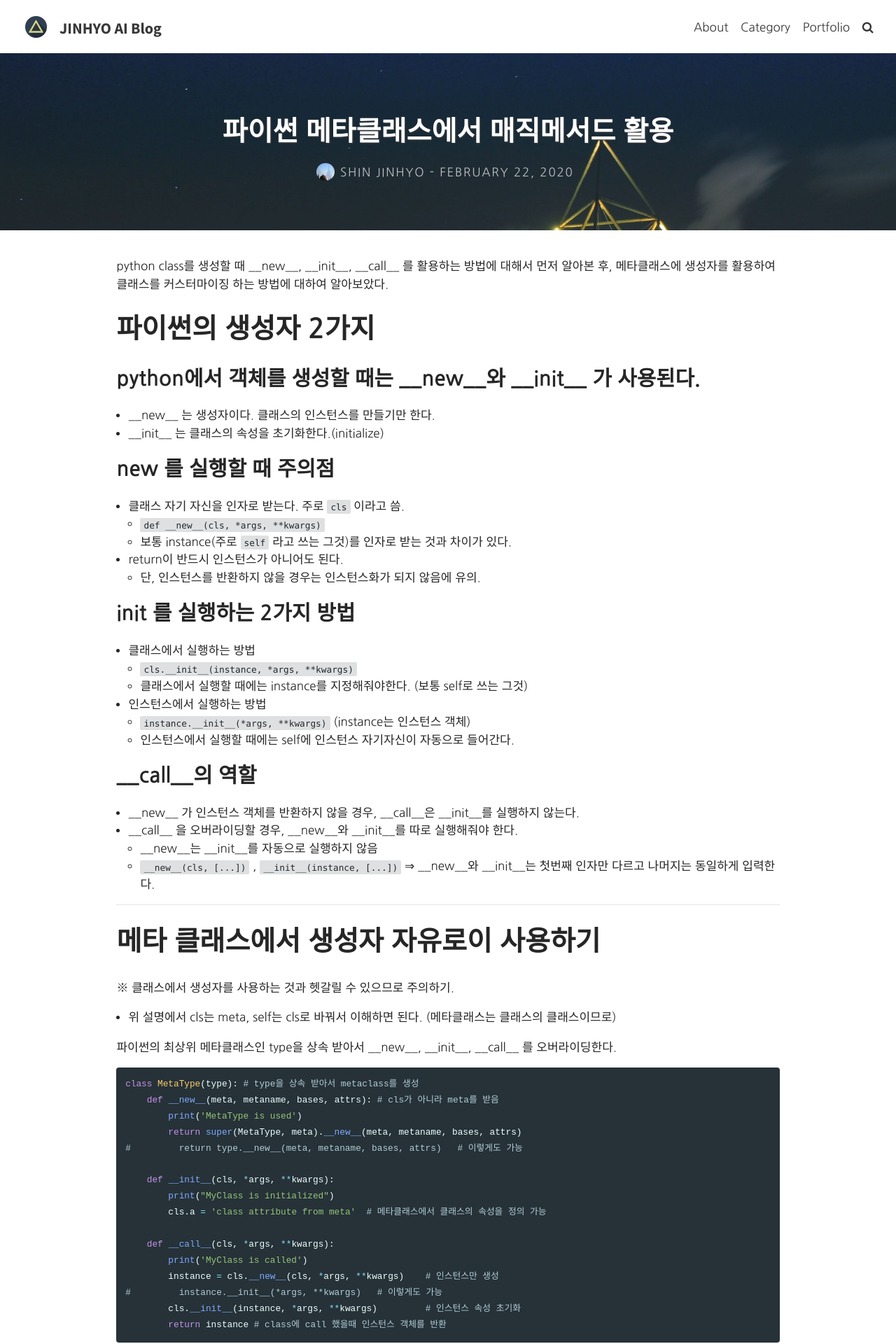
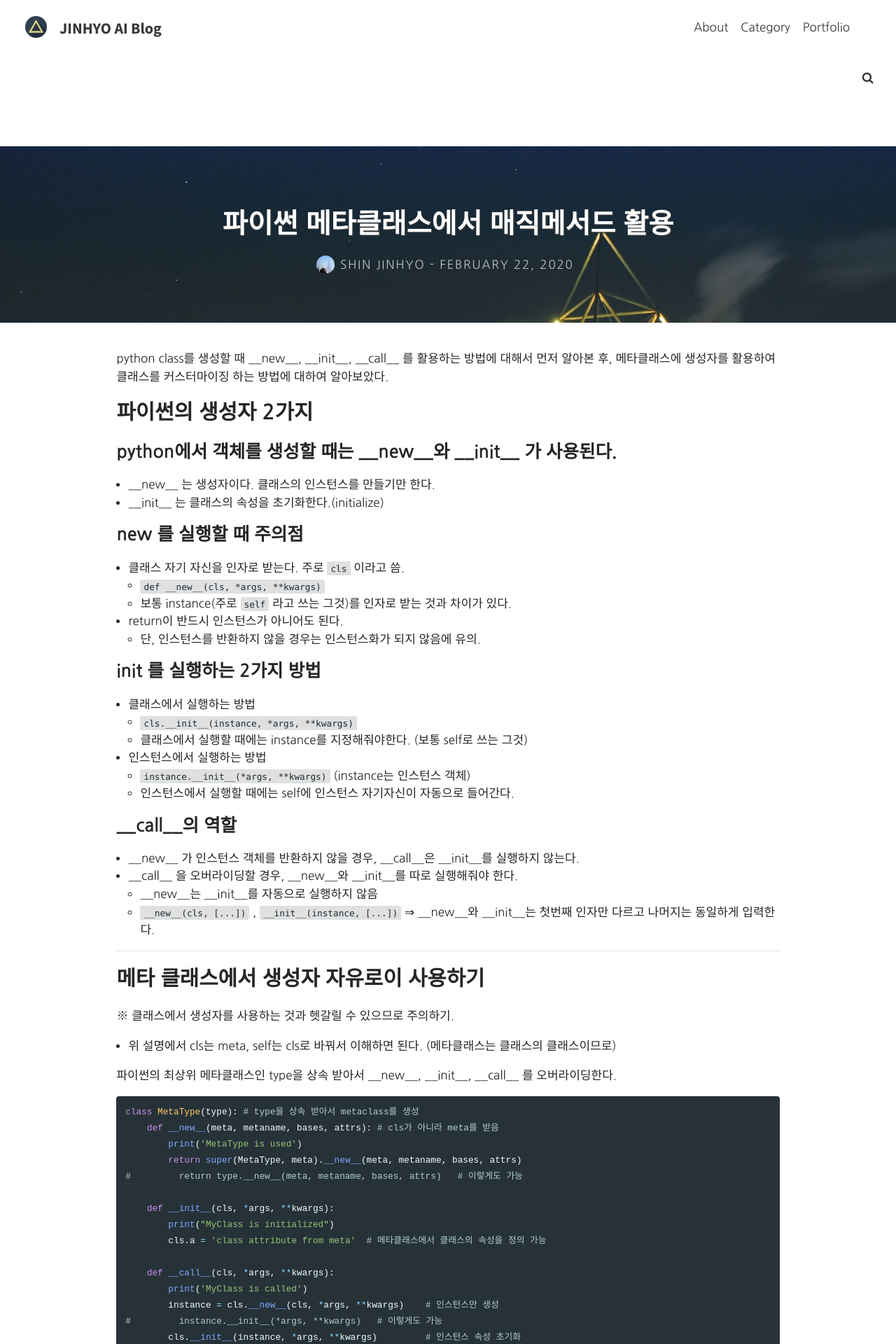
Before and after one commit to realblack0/jinhyo_ai_blog, a Jekyll site: the page built from _posts/2020-02-22-파이썬-메타클래스에서-매직메소드-활용.md, in a window 1280 px wide. Shown: the top 1920 px of the page at 70% size. Built offline with Jekyll 4.4.1, drawn with Linux system fonts in a browser that asks for light colours; comment, search, counter and statistics services are not loaded.

```diff
--- a/_posts/2020-02-22-파이썬-메타클래스에서-매직메소드-활용.md
+++ b/_posts/2020-02-22-파이썬-메타클래스에서-매직메소드-활용.md
@@ -4,24 +4,24 @@ title: "파이썬 메타클래스에서 매직메서드 활용"
 tags: [python]
 author: jinhyo
 feature-img: /assets/img/pexels/triangular.jpeg
-keywords: __new__, __init__, __call__
+keywords: [__new__, __init__, __call__]
 ---
 python class를 생성할 때 \_\_new__, \_\_init__, \_\_call__ 를 활용하는 방법에 대해서 먼저 알아본 후, 메타클래스에 생성자를 활용하여 클래스를 커스터마이징 하는 방법에 대하여 알아보았다.
 
-# 파이썬의 생성자 2가지
+## 파이썬의 생성자 2가지
 
-## python에서 객체를 생성할 때는 \_\_new__와 \_\_init__ 가 사용된다.
+### python에서 객체를 생성할 때는 \_\_new__와 \_\_init__ 가 사용된다.
 - \_\_new\_\_ 는 생성자이다.  클래스의 인스턴스를 만들기만 한다.
 - \_\_init\_\_ 는 클래스의 속성을 초기화한다.(initialize)
 
-## __new__ 를 실행할 때 주의점
+### __new__ 를 실행할 때 주의점
 - 클래스 자기 자신을 인자로 받는다. 주로 `cls`  이라고 씀.
     - `def __new__(cls, *args, **kwargs)`
     - 보통 instance(주로  `self` 라고 쓰는 그것)를 인자로 받는 것과 차이가 있다.
 - return이 반드시 인스턴스가 아니어도 된다.
     - 단, 인스턴스를 반환하지 않을 경우는 인스턴스화가 되지 않음에 유의.
 
-## __init__ 를 실행하는 2가지 방법
+### __init__ 를 실행하는 2가지 방법
 - 클래스에서 실행하는 방법
     - `cls.__init__(instance, *args, **kwargs)`
     - 클래스에서 실행할 때에는 instance를 지정해줘야한다. (보통 self로 쓰는 그것)
@@ -29,7 +29,7 @@ python class를 생성할 때 \_\_new__, \_\_init__, \_\_call__ 를 활용하는
     - `instance.__init__(*args, **kwargs)`  (instance는 인스턴스 객체)
     - 인스턴스에서 실행할 때에는 self에 인스턴스 자기자신이 자동으로 들어간다.
 
-## __call__의 역할
+### __call__의 역할
 - \_\_new__ 가 인스턴스 객체를 반환하지 않을 경우, \_\_call__은 \_\_init__를 실행하지 않는다.
 - \_\_call__ 을 오버라이딩할 경우, \_\_new__와 \_\_init__를 따로 실행해줘야 한다.
     - \_\_new__는 \_\_init__를 자동으로 실행하지 않음
@@ -37,7 +37,7 @@ python class를 생성할 때 \_\_new__, \_\_init__, \_\_call__ 를 활용하는
 
 ---
 
-# 메타 클래스에서 생성자 자유로이 사용하기
+## 메타 클래스에서 생성자 자유로이 사용하기
 
 ※ 클래스에서 생성자를 사용하는 것과 헷갈릴 수 있으므로 주의하기.
 - 위 설명에서 cls는 meta, self는 cls로 바꿔서 이해하면 된다. (메타클래스는 클래스의 클래스이므로)
--- a/_sass/external/font-awesome/_variables.scss
+++ b/_sass/external/font-awesome/_variables.scss
@@ -2,8 +2,8 @@
 // --------------------------
 
 $fa-font-path:        "../../assets/fonts/fontawesome" !default;
-$fa-font-size-base:   11px !default;
-$fa-line-height-base: 1 !default;
+$fa-font-size-base:   20px !default;
+$fa-line-height-base: 10 !default;
 //$fa-font-path:        "//netdna.bootstrapcdn.com/font-awesome/4.7.0/fonts" !default; // for referencing Bootstrap CDN font files directly
 $fa-css-prefix:       fa !default;
 $fa-version:          "4.7.0" !default;
--- a/_sass/layouts/_posts.scss
+++ b/_sass/layouts/_posts.scss
@@ -100,6 +100,7 @@ header {
   .post-content {
     @extend %padding-post;
     padding-bottom: 0;
+    line-height: 5em;
   }
 
   footer {
```
Also changed, not shown: 4 other files.
